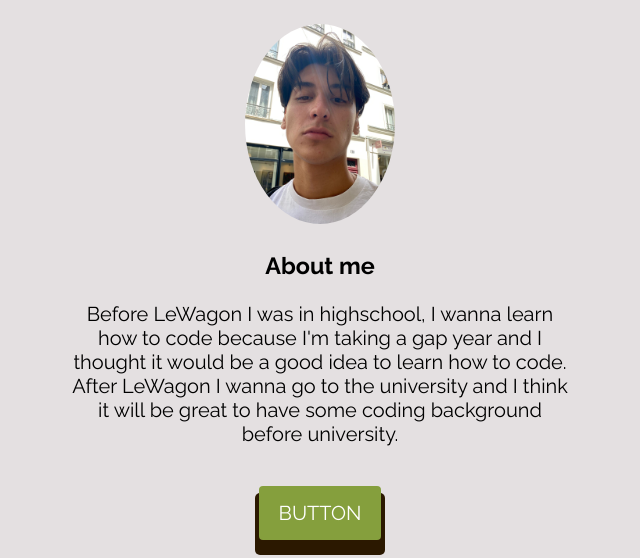
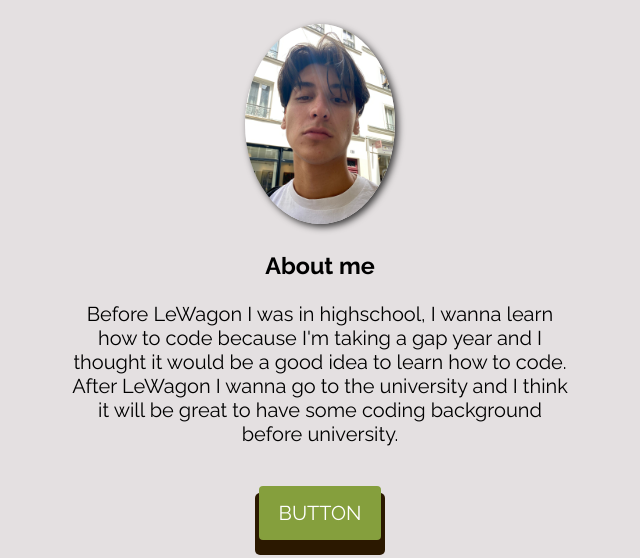
Before and after one commit to arturye/profile, a plain HTML site: page index.html in a window 1280 px wide. Shown: the part 77-635 px from the top of the page, without its empty margins (320-960 px from the left). Drawn offline with Linux system fonts and the light colour scheme.

Commit message:
Add files via upload

```diff
--- a/style.css
+++ b/style.css
@@ -8,6 +8,7 @@ body{
 .profile-pic{
   width: 150px;
   border-radius: 50%;
+  box-shadow: 3px 3px 7px 0px rgba(0,0,0,0.75);
 }
 
 .button{
```
